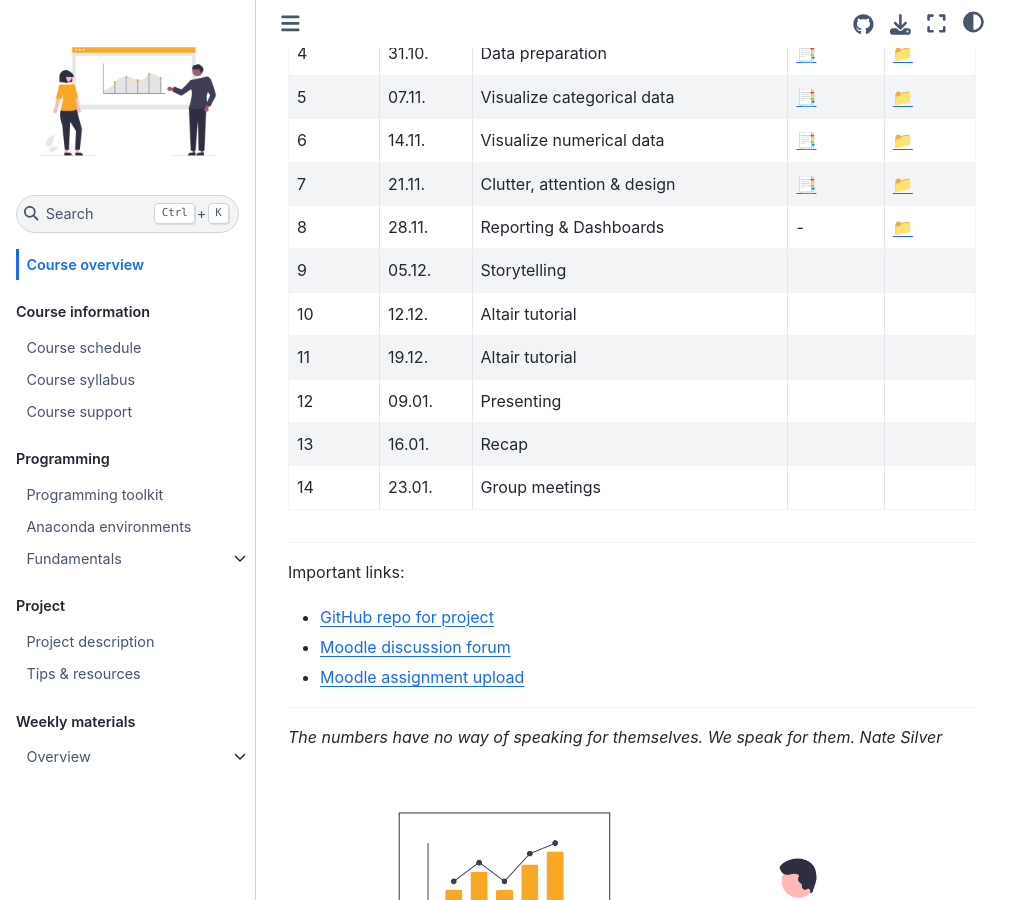
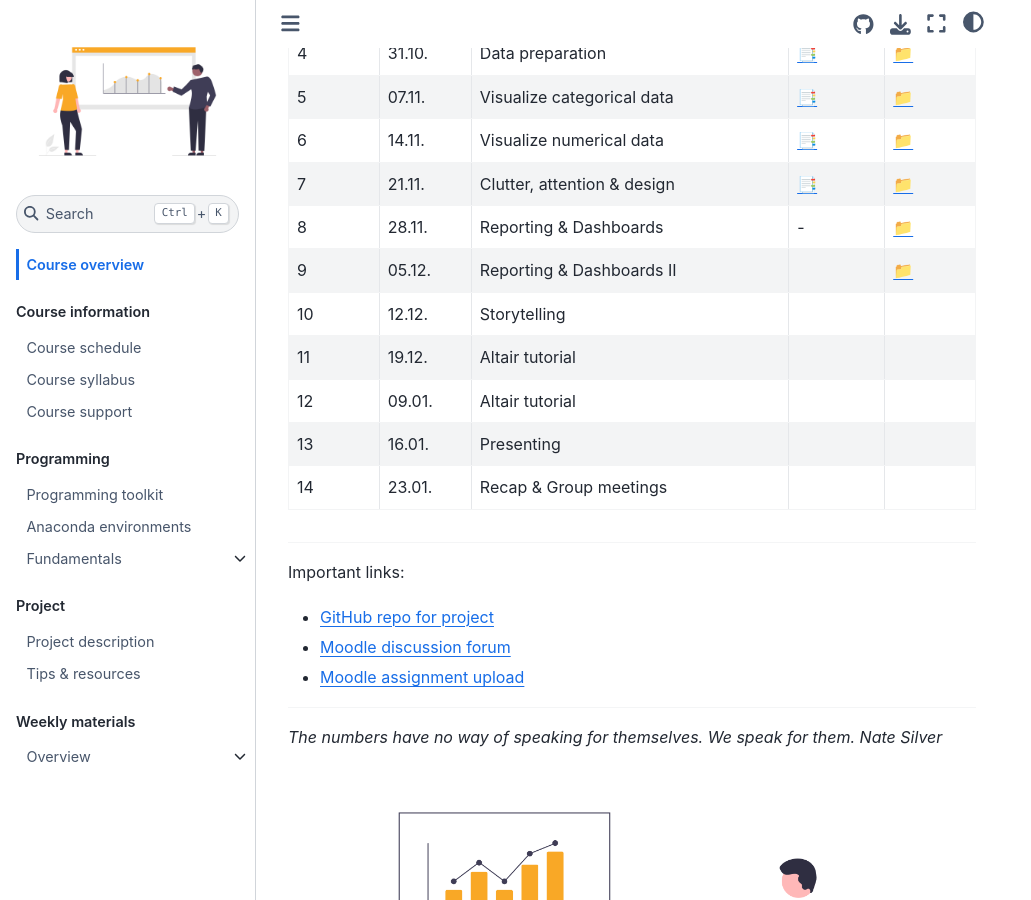
Before and after one commit to dst-ws22/website, a Jupyter Book: the page built from docs/course-overview.md, in a window 1280 px wide and 900 px high, scrolled down 555 px. Shown: the whole window, without its empty margins (0-1031 px from the left). Built offline with Jupyter Book 1.0.4 settings and Sphinx 7.4.7 and the Sphinx Book theme 1.1.4, drawn with Linux system fonts in a browser that asks for light colours; comment, search, counter and statistics services are not loaded.

Commit message:
Update course-overview.md

```diff
--- a/docs/course-overview.md
+++ b/docs/course-overview.md
@@ -21,12 +21,12 @@ For a more detailed semester overview, take a look at the [course-schedule](../d
 |	6	|	14.11.	|	Visualize numerical data	|	[📑](https://drive.google.com/file/d/107DDVHkN56SBL6xpTxZoc6kFkpcW7Jw6/view?usp=sharing)	|	[📁](../weeks/week6.md)	|
 |	7	|	21.11.	|	Clutter, attention & design	|	[📑](https://drive.google.com/file/d/10ACOvGOYkyiYLLfOe9wt6wefqtTy9POf/view?usp=sharing)	|	[📁](../weeks/week7.md)	|
 |	8	|	28.11.	|	Reporting & Dashboards	|	 -	|	[📁](../weeks/week8.md)	|
-|	9	|	05.12.	|	Storytelling	|		|		|
-|	10	|	12.12.	|	Altair tutorial	|		|		|
+|	9	|	05.12.	|	Reporting & Dashboards II	|		|	[📁](../weeks/week9.md)	|
+|	10	|	12.12.	|	Storytelling	|		|		|
 |	11	|	19.12.	|	Altair tutorial	|		|		|
-|	12	|	09.01.	|	Presenting	|		|		|
-|	13	|	16.01.	|	Recap	|		|		|
-|	14	|	23.01.	|	Group meetings	|		|		|
+|	12	|	09.01.	|	Altair tutorial	|		|		|
+|	13	|	16.01.	|	Presenting	|		|		|
+|	14	|	23.01.	|	Recap & Group meetings	|		|		|
 
 ---
 
```
